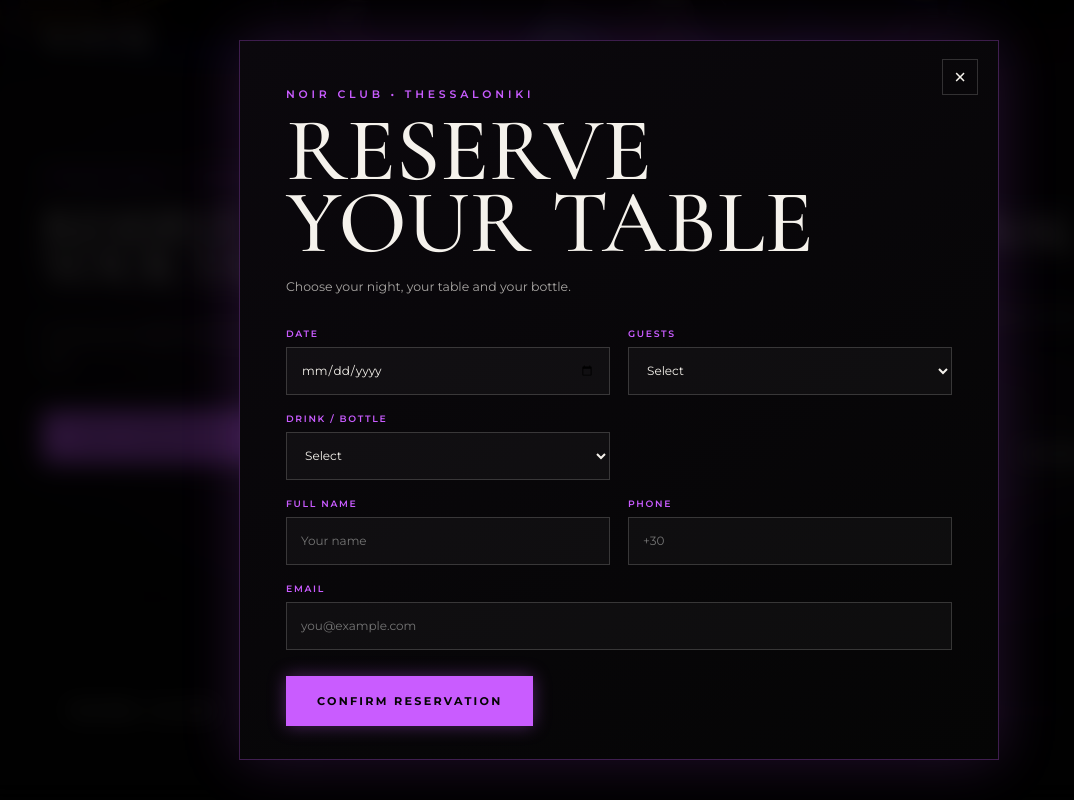
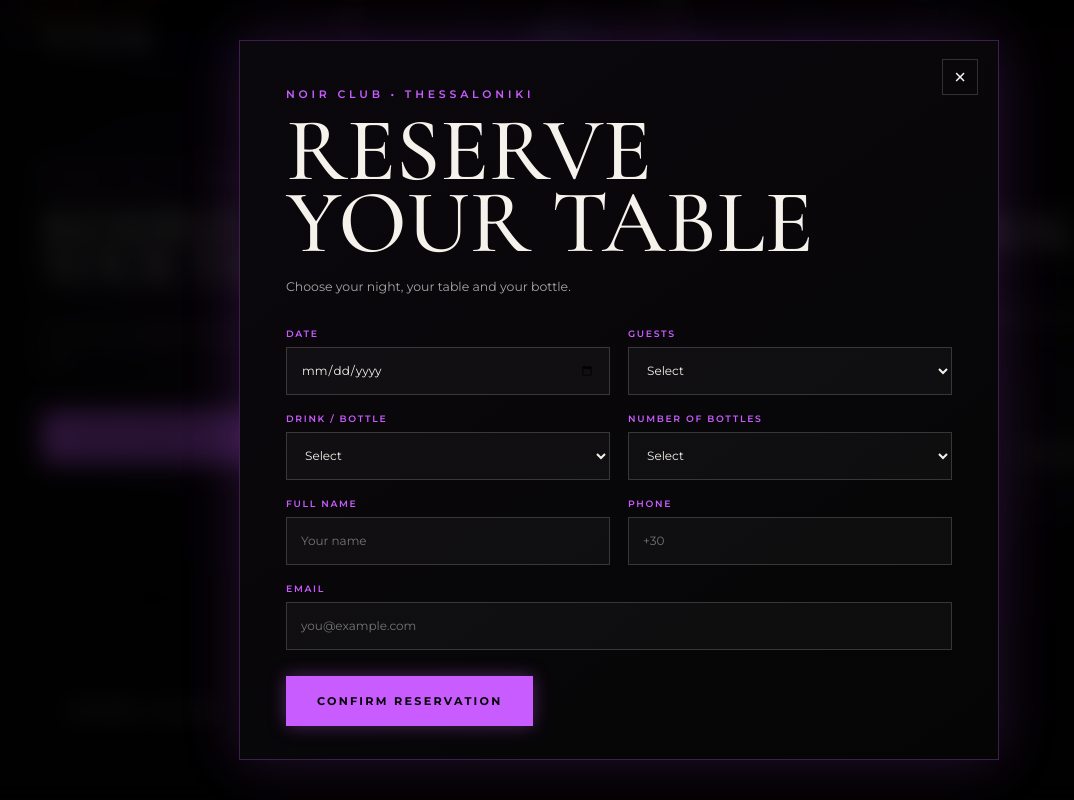
Before and after one commit to papastergiouueodwra-hash/noir-club, a plain HTML site: page index.html in a window 1280 px wide. Both pictures are taken after a click on the button "START RESERVATION". Shown: the part 404-1204 px from the top of the page, without its empty margins (21-1095 px from the left). Drawn offline with nearby package versions, Linux system fonts and the light colour scheme.

Commit message:
Add bottle quantity selector 1, 2, 3, 4+ to reservation form

```diff
--- a/index.html
+++ b/index.html
@@ -100,6 +100,16 @@
               <option value="Bottle">Bottle</option>
             </select>
           </label>
+          <label id="bottleCountField" hidden>
+            <span>NUMBER OF BOTTLES</span>
+            <select name="bottles" id="bottleCount">
+              <option value="" selected disabled>Select</option>
+              <option>1</option>
+              <option>2</option>
+              <option>3</option>
+              <option>4+</option>
+            </select>
+          </label>
           <label id="tableTypeField" hidden>
             <span>TABLE TYPE</span>
             <select name="table" id="tableType">
```
